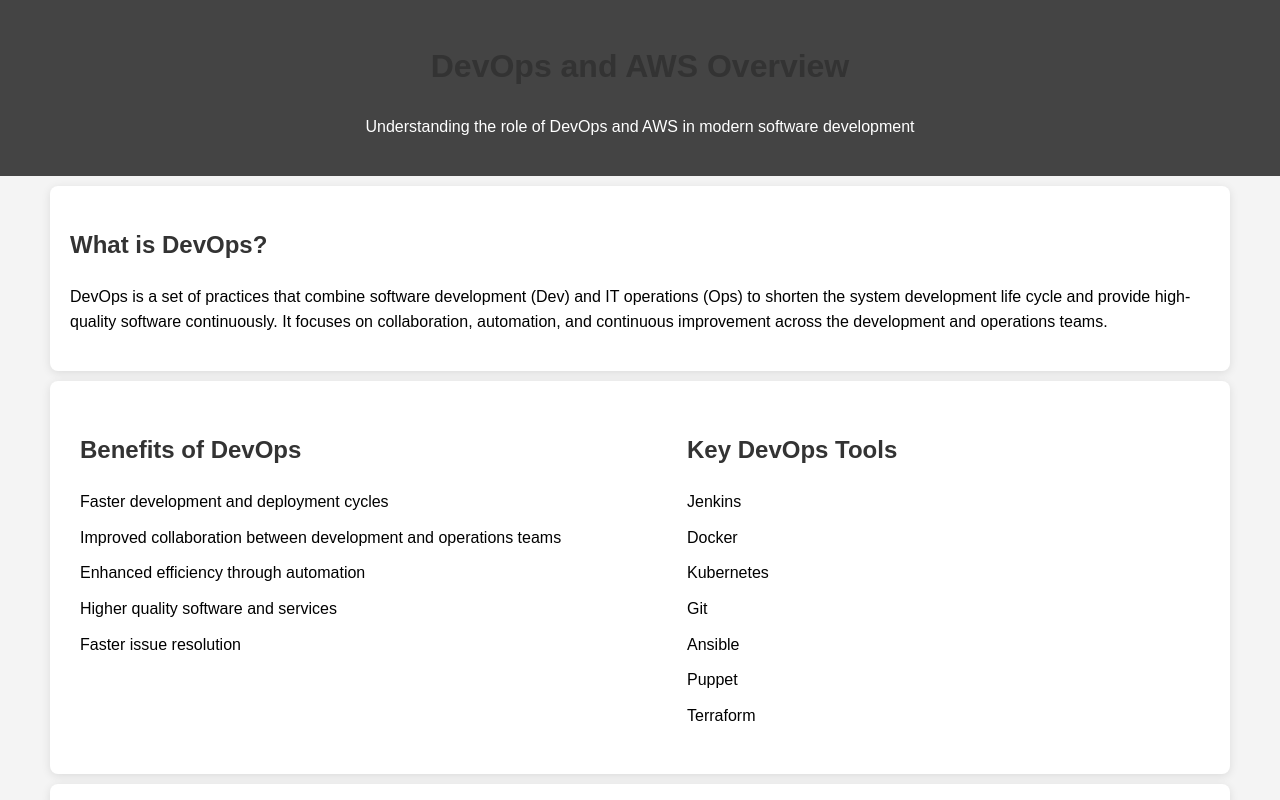
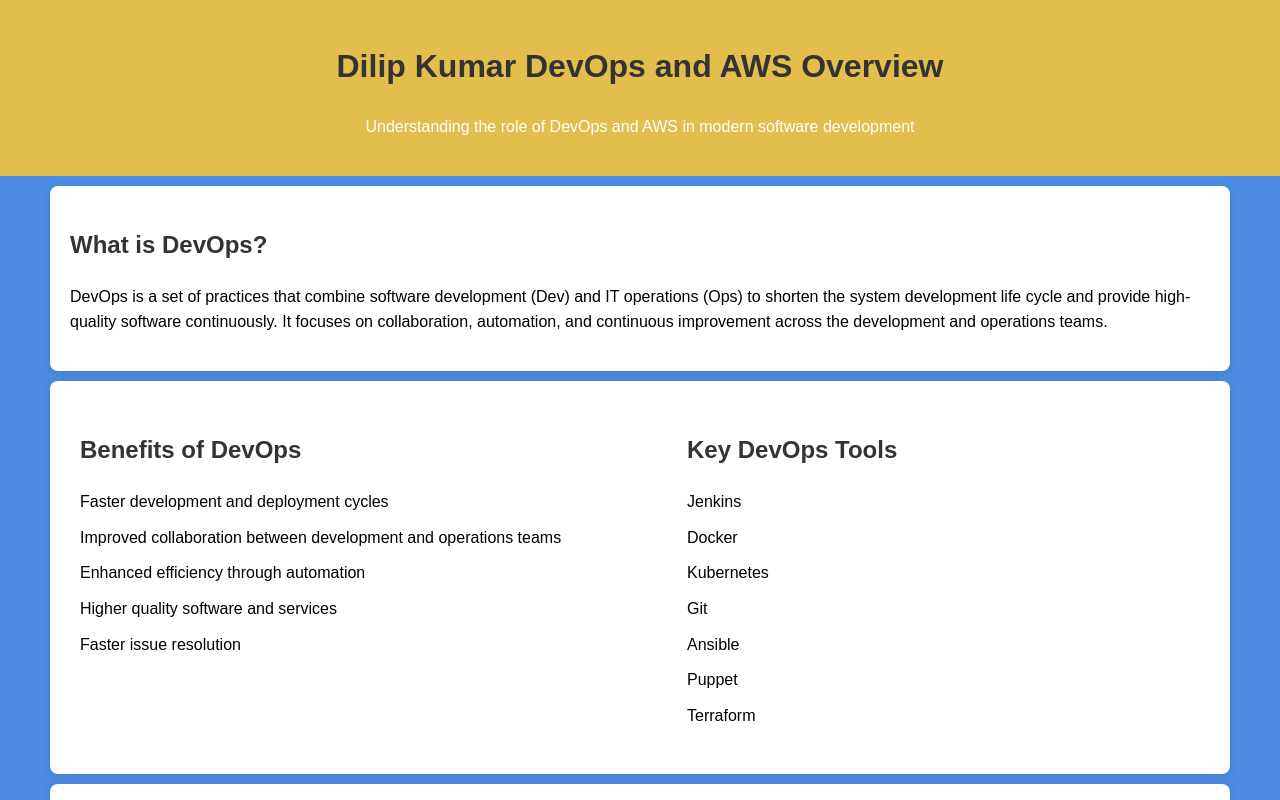
Before and after one commit to WellsFargo2025/Profiles, a plain HTML site: page Dilip.html in a window 1280 px wide. Shown: the top 800 px of the page. Drawn offline with Linux system fonts and the light colour scheme.

Commit message:
Update-2 Dilip.html to reflect version changes

```diff
--- a/Dilip.html
+++ b/Dilip.html
@@ -11,10 +11,10 @@
             line-height: 1.6;
             margin: 0;
             padding: 0;
-            background-color: #f4f4f4;
+            background-color: #4C8CE4;
         }
         header {
-            background-color: #444;
+            background-color: #E4BE4C;
             color: white;
             text-align: center;
             padding: 20px;
@@ -54,7 +54,7 @@
 <body>
 
 <header>
-    <h1>DevOps and AWS Overview</h1>
+    <h1>Dilip Kumar DevOps and AWS Overview</h1>
     <p>Understanding the role of DevOps and AWS in modern software development</p>
 </header>
 
```
